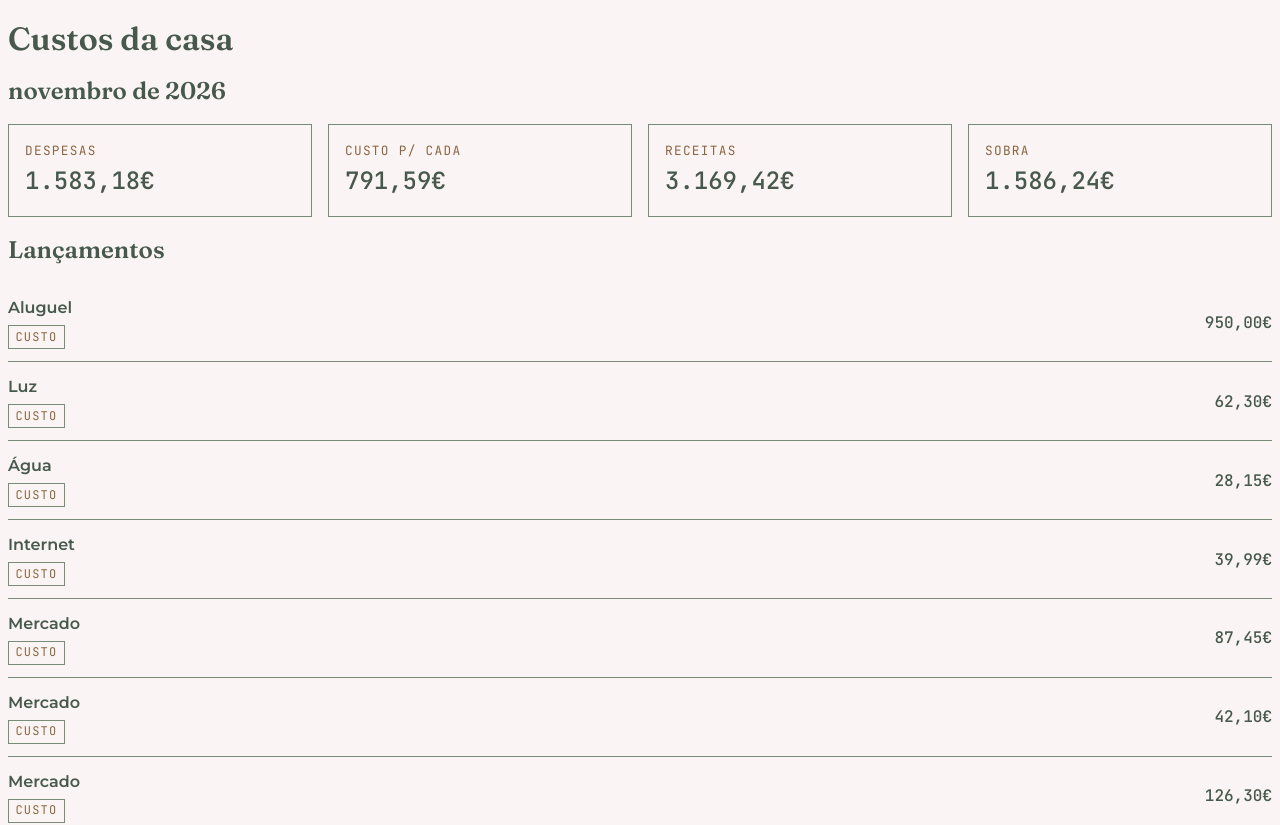
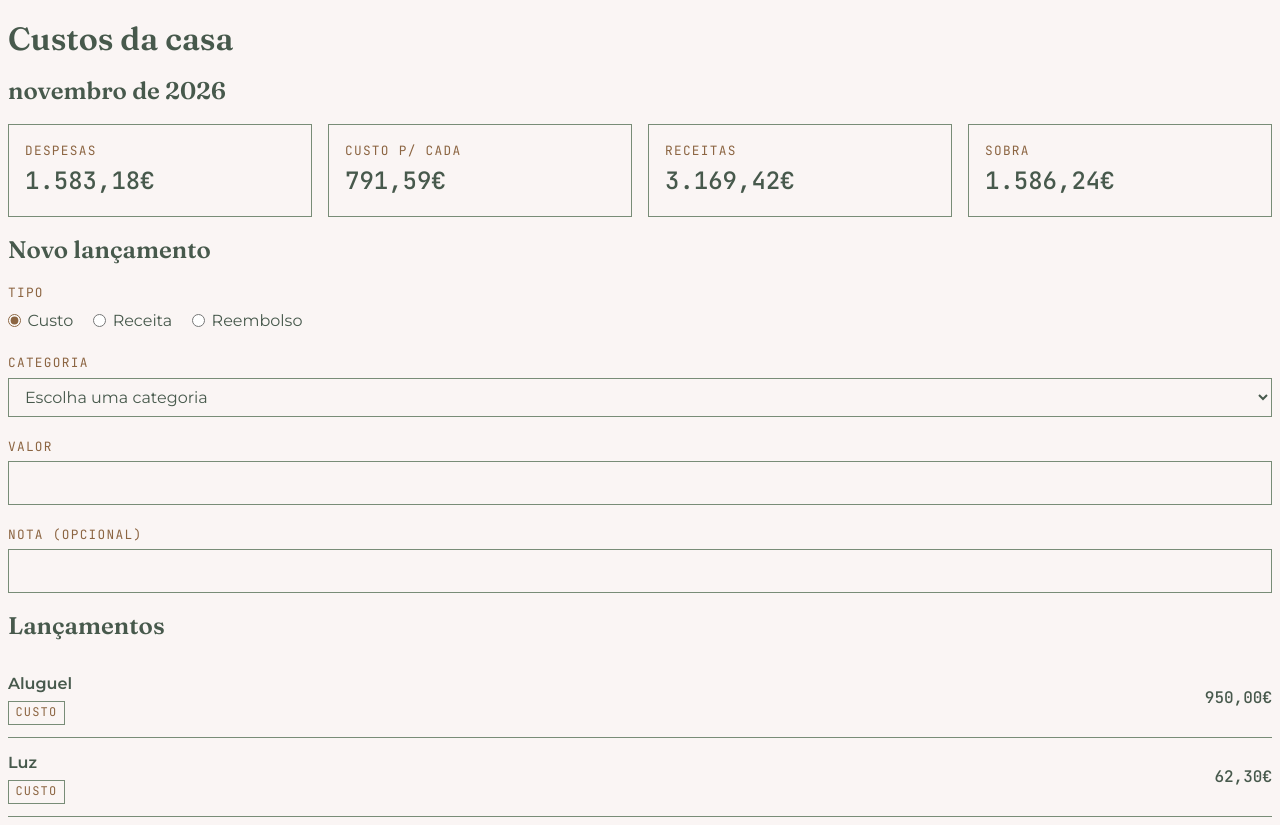
Before and after one commit to chryspenalber/projeto-custos, a React (Vite) app: page / in a window 1280 px wide. Shown: the top 825 px of the page. Built offline with nearby package versions, Linux system fonts and the light colour scheme.

Commit message:
Mostra o formulário no App

```diff
--- a/src/App.jsx
+++ b/src/App.jsx
@@ -3,6 +3,7 @@ import { lancamentos as lancamentosIniciais } from './data/lancamentos';
 import { categorias } from './data/categorias';
 import MonthSummary from './sections/MonthSummary/MonthSummary';
 import EntryList from './sections/EntryList/EntryList';
+import EntryForm from './sections/EntryForm/EntryForm';
 
 // Mês fixo inicialmente
 const MES = '2026-11';
@@ -18,6 +19,7 @@ function App() {
         lancamentos={lancamentos}
         categorias={categorias}
       />
+      <EntryForm categorias={categorias} />
       <EntryList mes={MES} lancamentos={lancamentos} categorias={categorias} />
     </main>
   );
```
